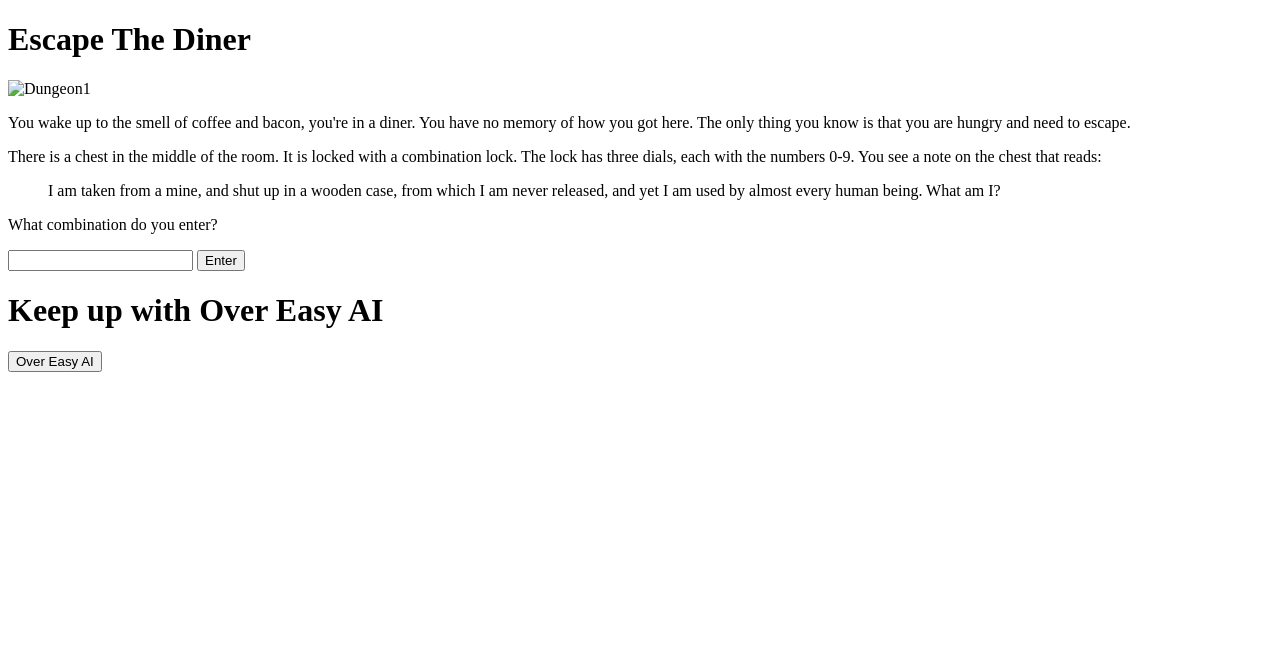
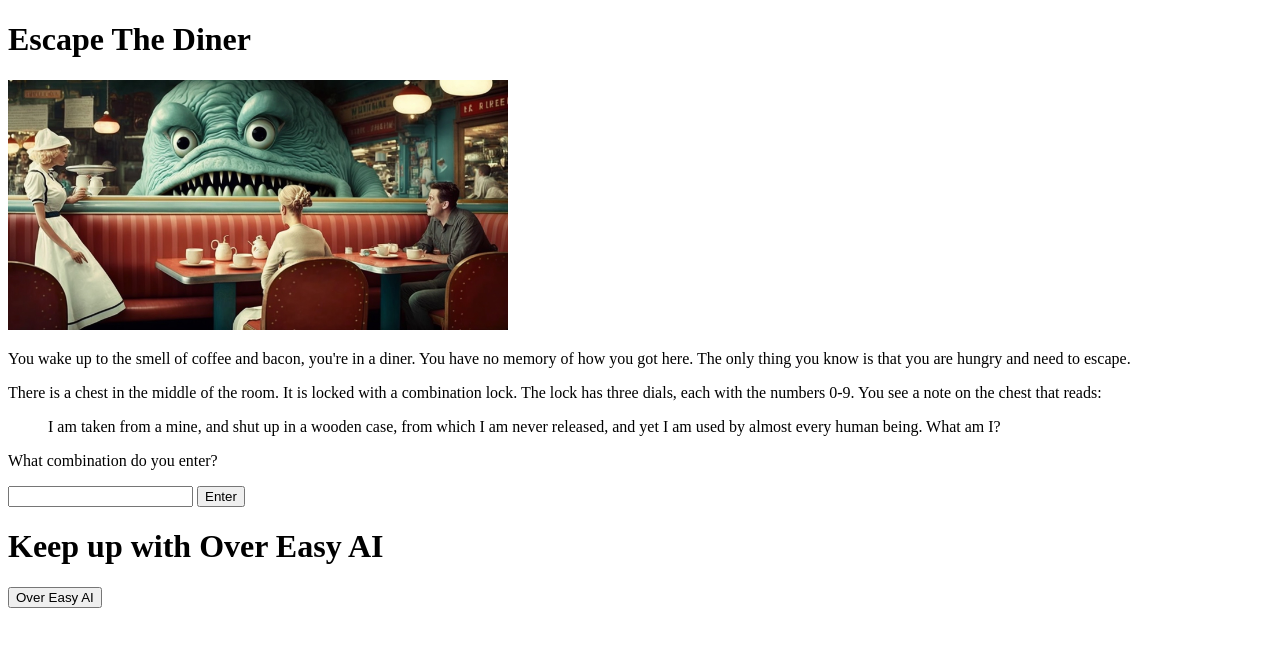
Before and after one commit to Easy-Jake/Over-Easy-AI-Games, a plain HTML site: page index.html in a window 1280 px wide. Drawn offline with Linux system fonts and the light colour scheme.

Commit message:
Update index.html
re-fixed dungeon 1 jpg

```diff
--- a/index.html
+++ b/index.html
@@ -8,7 +8,7 @@
 
     <h1>Escape The Diner</h1>
 
-    <img src="dungeon1.png" alt="Dungeon1" style="width:100%; max-width:500px;">
+    <img src="Dungeon1.jpg" alt="Dungeon1" style="width:100%; max-width:500px;">
 
     <p>You wake up to the smell of coffee and bacon, you're in a diner. You have no memory of how you got here. The only thing you know is that you are hungry and need to escape.</p>
 
```
